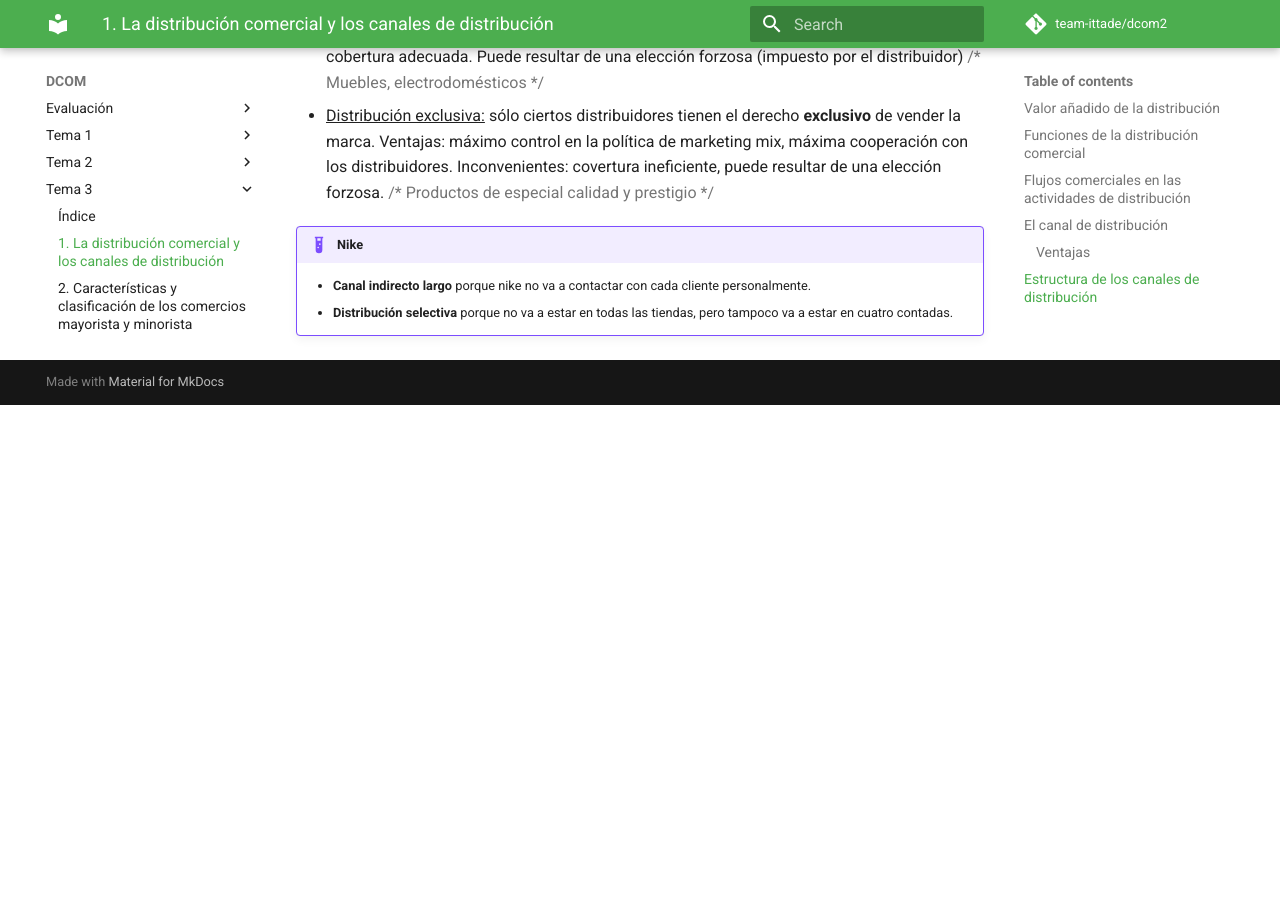
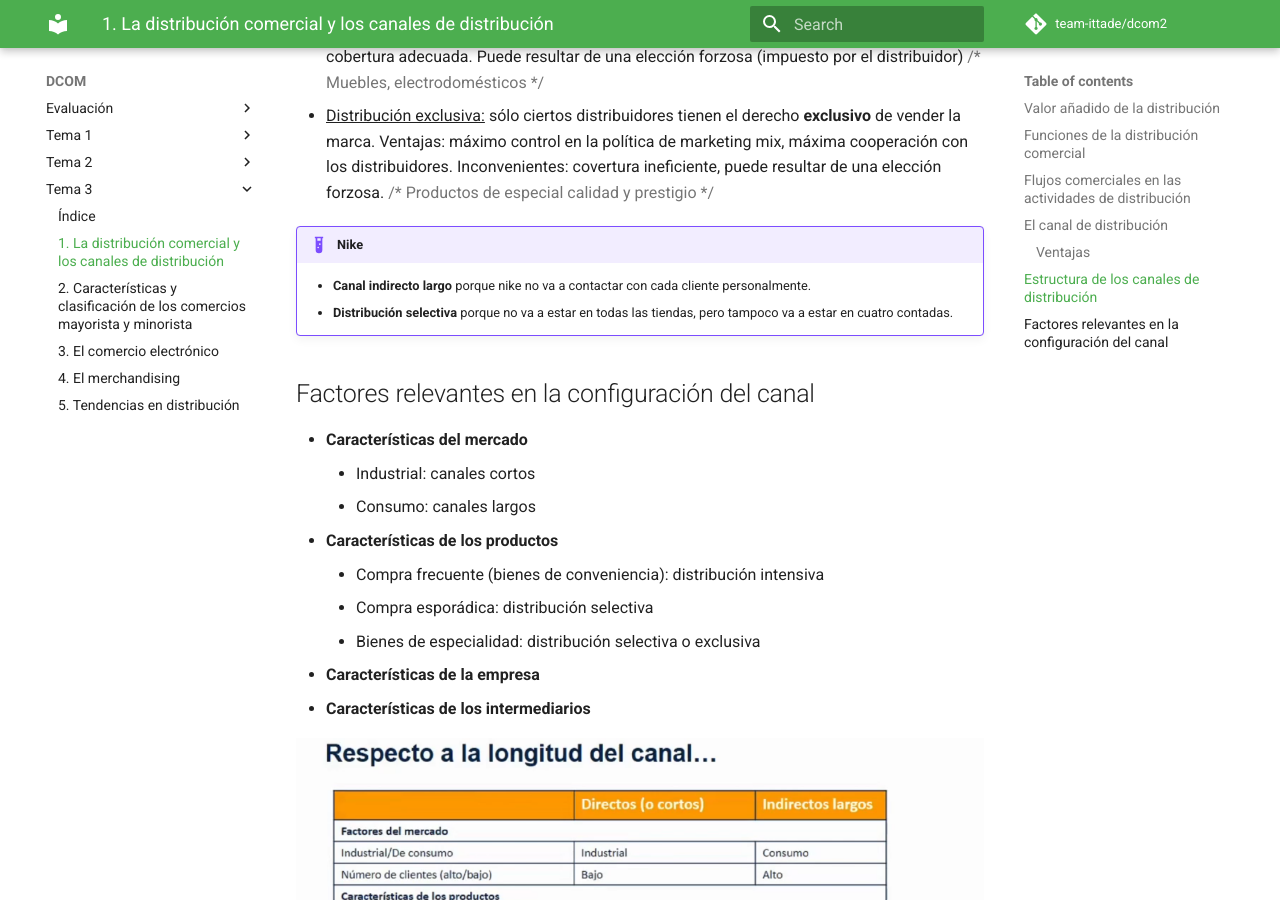
Before and after one commit to team-ittade/dcom2, an MkDocs documentation site: the page built from docs/tema-3/3.1.md, in a window 1280 px wide and 900 px high, scrolled down 3020 px. Built offline with MkDocs 1.6.1 and Material for MkDocs 9.7.7, drawn with Linux system fonts in a browser that asks for light colours; comment, search, counter and statistics services are not loaded; before the commit the page ends 3425 px from its top, so only the background shows below that.

Commit message:
2021-03-24 - tema 3

```diff
--- a/docs/tema-3/3.1.md
+++ b/docs/tema-3/3.1.md
@@ -70,3 +70,17 @@
 !!! example "Nike"
     - **Canal indirecto largo** porque nike no va a contactar con cada cliente personalmente.
     - **Distribución selectiva** porque no va a estar en todas las tiendas, pero tampoco va a estar en cuatro contadas.
+
+## Factores relevantes en la configuración del canal
+
+- **Características del mercado**
+    - Industrial: canales cortos
+    - Consumo: canales largos
+- **Características de los productos**
+    - Compra frecuente (bienes de conveniencia): distribución intensiva
+    - Compra esporádica: distribución selectiva
+    - Bienes de especialidad: distribución selectiva o exclusiva
+- **Características de la empresa**
+- **Características de los intermediarios**
+
+![img](../images/tema-3/factores-relevantes-configuracion-canal.png)
```
Also changed, not shown: docs/tema-3/3.2.md (+56 -0 lines), docs/images/tema-3/factores-relevantes-configuracion-canal.png (added).
